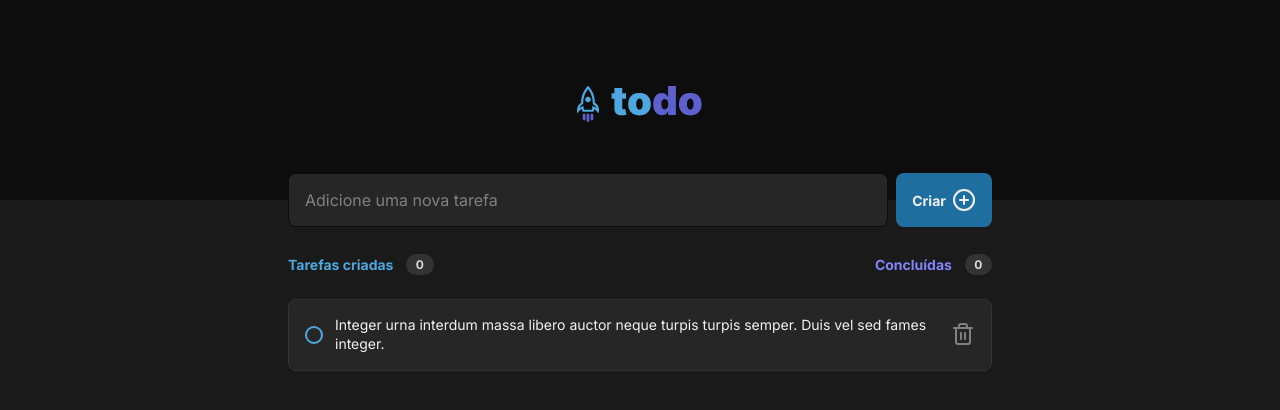
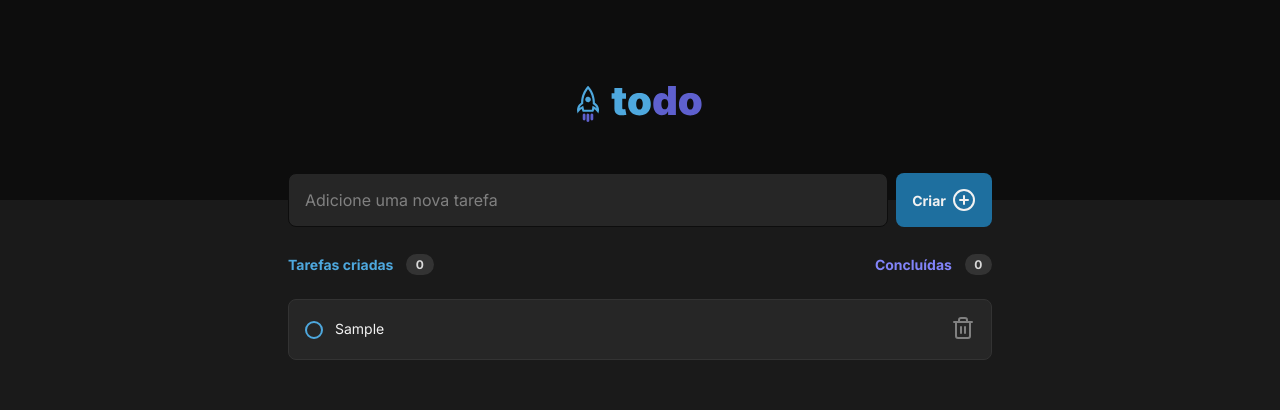
Before and after one commit to VictorBarretoLF/ignite-react-desafios, a React (Vite) app in the folder todo-list/: page / in a window 1280 px wide. Both pictures are taken after typing "Sample" into the empty fields and a click on the button "Criar". Shown: the top 410 px of the page. Built offline with nearby package versions, Linux system fonts and the light colour scheme.

Commit message:
feat: listando todos

```diff
--- a/todo-list/package.json
+++ b/todo-list/package.json
@@ -18,7 +18,6 @@
 	"devDependencies": {
 		"@types/react": "^18.2.15",
 		"@types/react-dom": "^18.2.7",
-    "@types/uuid": "^9.0.2",
 		"@typescript-eslint/eslint-plugin": "^6.0.0",
 		"@typescript-eslint/parser": "^6.0.0",
 		"@vitejs/plugin-react": "^4.0.3",
--- a/todo-list/src/components/TodosList/index.tsx
+++ b/todo-list/src/components/TodosList/index.tsx
@@ -20,20 +20,21 @@ export function TodosList({ todos }: Props) {
 					</div>
 				</section>
 			) : (
-				<div className={styles.todo}>
+				<>
+					{todos.map(({ id, title, isCompleted }) => (
+						<div key={id} className={styles.todo}>
 							<button type="button" className={styles.todoCheckButton}>
-						<div></div>
+								{isCompleted ? <Icons.checkCircle /> : <div></div>}
 							</button>
 
-					<p>
-						Integer urna interdum massa libero auctor neque turpis turpis semper. Duis vel
-						sed fames integer.
-					</p>
+							<p>{title}</p>
 
 							<button type="button" className={styles.deleteButton}>
 								<Icons.trash />
 							</button>
 						</div>
+					))}
+				</>
 			)}
 		</div>
 	);
```
Lines whose indentation alone changed are shown as unchanged.
